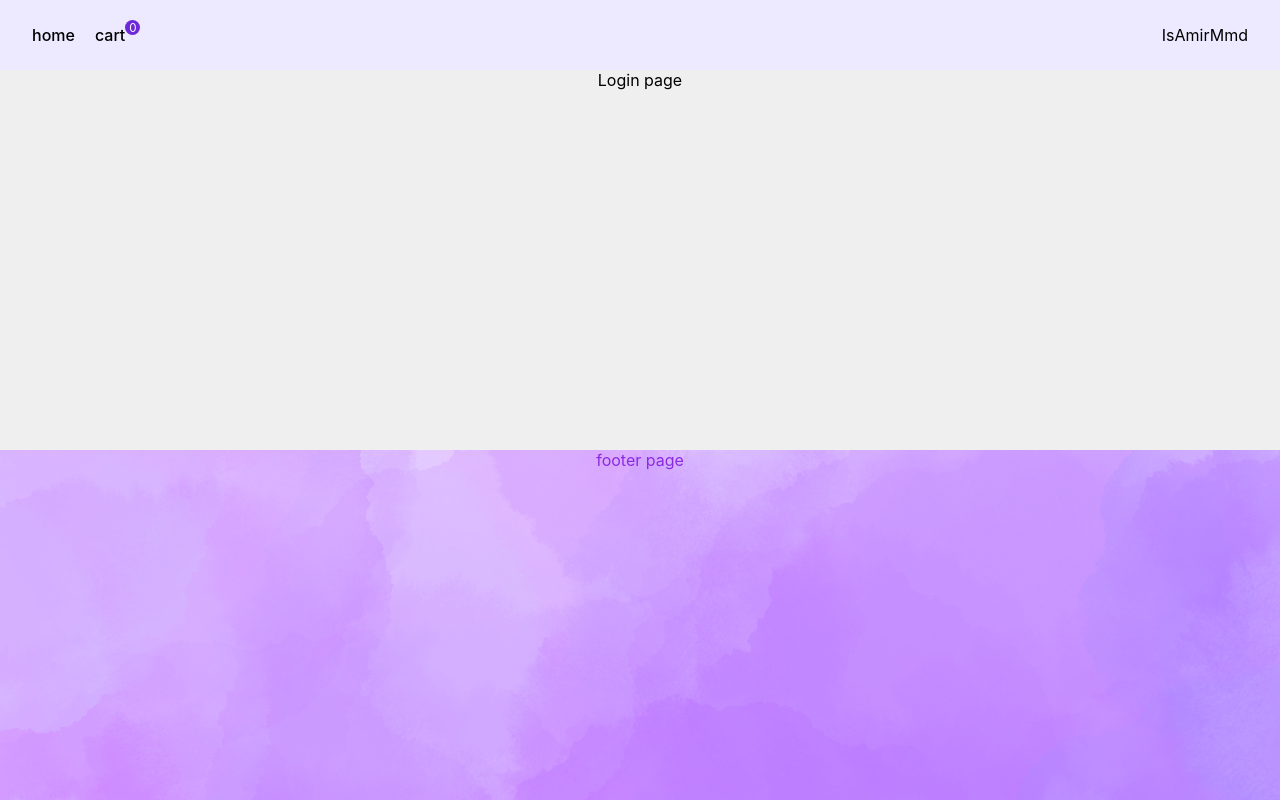
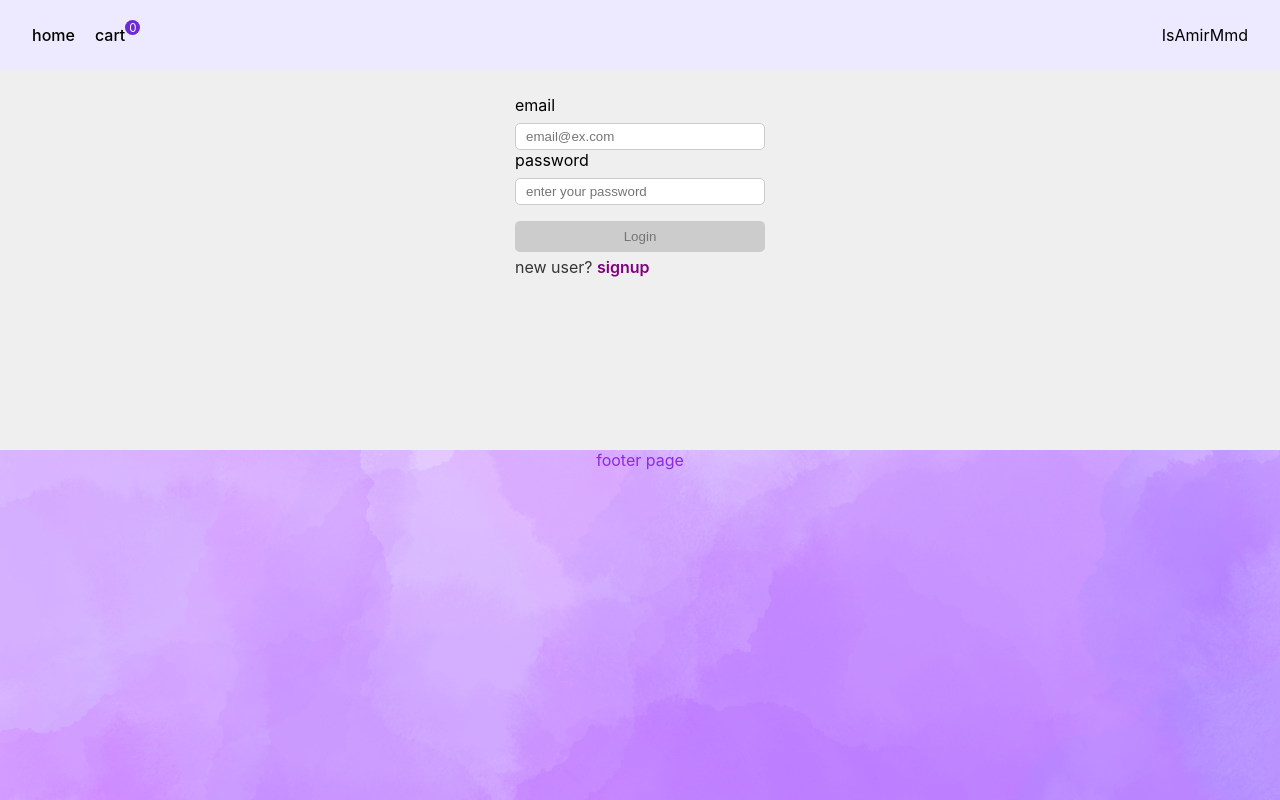
Before and after one commit to IsAmirMmd/onlineShop, a React (Create React App) app: page /login in a window 1280 px wide. Built offline with nearby package versions, Linux system fonts and the light colour scheme.

Commit message:
login pages compledted

```diff
--- /dev/null
+++ b/src/components/login/LoginForm.css
@@ -0,0 +1,47 @@
+form {
+  max-width: 300px;
+  margin: 0 auto;
+  padding: 25px 10px;
+}
+.formControl {
+  min-width: 250px;
+  max-width: 250px;
+  display: flex;
+  flex-direction: column;
+  margin: 0 auto;
+  text-align: left;
+}
+.formControl :nth-child(2n) {
+  margin-top: 0.5rem;
+}
+.error-onForm {
+  color: red;
+  margin-bottom: 8px;
+  font-size: 0.825rem;
+}
+.formControl input {
+  outline: none;
+  border: 1px solid #ccc;
+  border-radius: 5px;
+  padding: 5px 10px;
+  transition: all 0.3s ease-in-out;
+}
+.formControl input:focus {
+  border: 1px solid darkorchid;
+  box-shadow: 0 0 10px darkorchid;
+}
+.btn.primary:disabled {
+  cursor: not-allowed;
+  background-color: #ccc;
+  color: #757575;
+}
+.link {
+  margin-top: 5px;
+  text-decoration: none;
+  float: left;
+  color: #353535;
+}
+.link span {
+  color: purple;
+  font-weight: 600;
+}
--- /dev/null
+++ b/src/components/login/LoginForm.jsx
@@ -0,0 +1,79 @@
+import axios from "axios";
+import { useFormik } from "formik";
+import * as Yup from "yup";
+import "./LoginForm.css";
+import { Link } from "react-router-dom";
+// 1. init values
+const initialValues = {
+  name: "",
+  email: "",
+  password: "",
+  RePassword: "",
+};
+
+// 2. submit
+const onSubmit = (values) => {
+  console.log(values);
+  //   axios
+  //     .post("http://localhost:3001/users", values)
+  //     .then((res) => console.log(res.data))
+  //     .catch();
+};
+
+// 3. validate(using yup handler)
+const validationSchema = Yup.object({
+  email: Yup.string().email("email format").required("email is Required"),
+  password: Yup.string()
+    .required("password is Required")
+    .matches(
+      /^(?=.*[a-z])(?=.*[A-Z])(?=.*[0-9])(?=.*[!@#$%^&*])(?=.{8,})/,
+      "Must Contain 8 Characters, One Uppercase, One Lowercase, One Number and One Special Case Character"
+    ),
+});
+
+const LoginForm = () => {
+  const formik = useFormik({
+    initialValues: initialValues,
+    enableReinitialize: true,
+    onSubmit,
+    validationSchema,
+    validateOnMount: true,
+  });
+
+  return (
+    <form onSubmit={formik.handleSubmit}>
+      <div className="formControl">
+        <label>email</label>
+        <input
+          name="email"
+          {...formik.getFieldProps("email")}
+          type="text"
+          placeholder="email@ex.com"
+        />
+        {formik.errors.email && formik.touched.email && (
+          <p className="error-onForm">{formik.errors.email}</p>
+        )}
+      </div>
+      <div className="formControl">
+        <label>password</label>
+        <input
+          name="password"
+          {...formik.getFieldProps("password")}
+          type="password"
+          placeholder="enter your password"
+        />
+        {formik.errors.password && formik.touched.password && (
+          <p className="error-onForm">{formik.errors.password}</p>
+        )}
+      </div>
+      <button type="submit" className="btn primary" disabled={!formik.isValid}>
+        Login
+      </button>
+      <Link to="/signup" className="link">
+        new user? <span>signup</span>
+      </Link>
+    </form>
+  );
+};
+
+export default LoginForm;
--- a/src/pages/Login.jsx
+++ b/src/pages/Login.jsx
@@ -1,9 +1,10 @@
 import Layout from "../Layout/Layout";
+import LoginForm from "../components/login/LoginForm";
 
 const LoginPage = () => {
   return (
     <Layout>
-      <div>Login page</div>
+      <LoginForm />
     </Layout>
   );
 };
```
